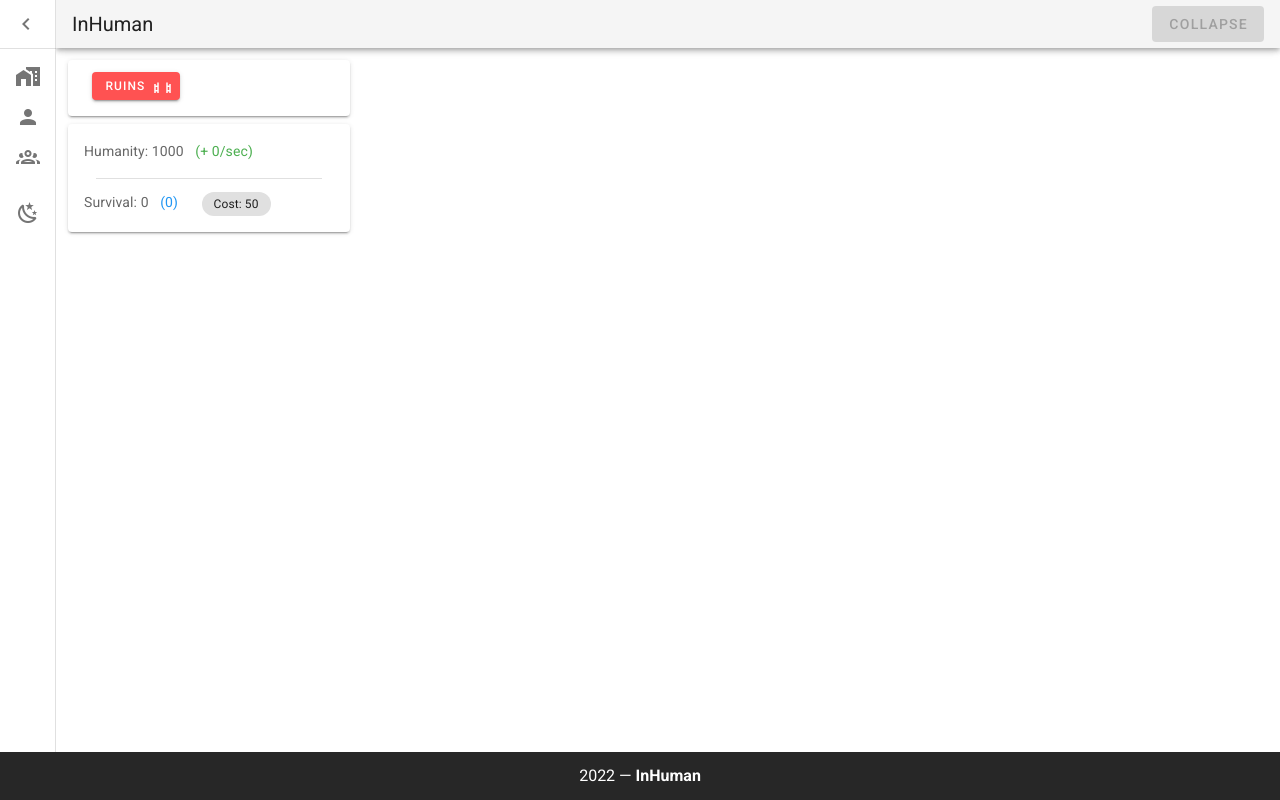
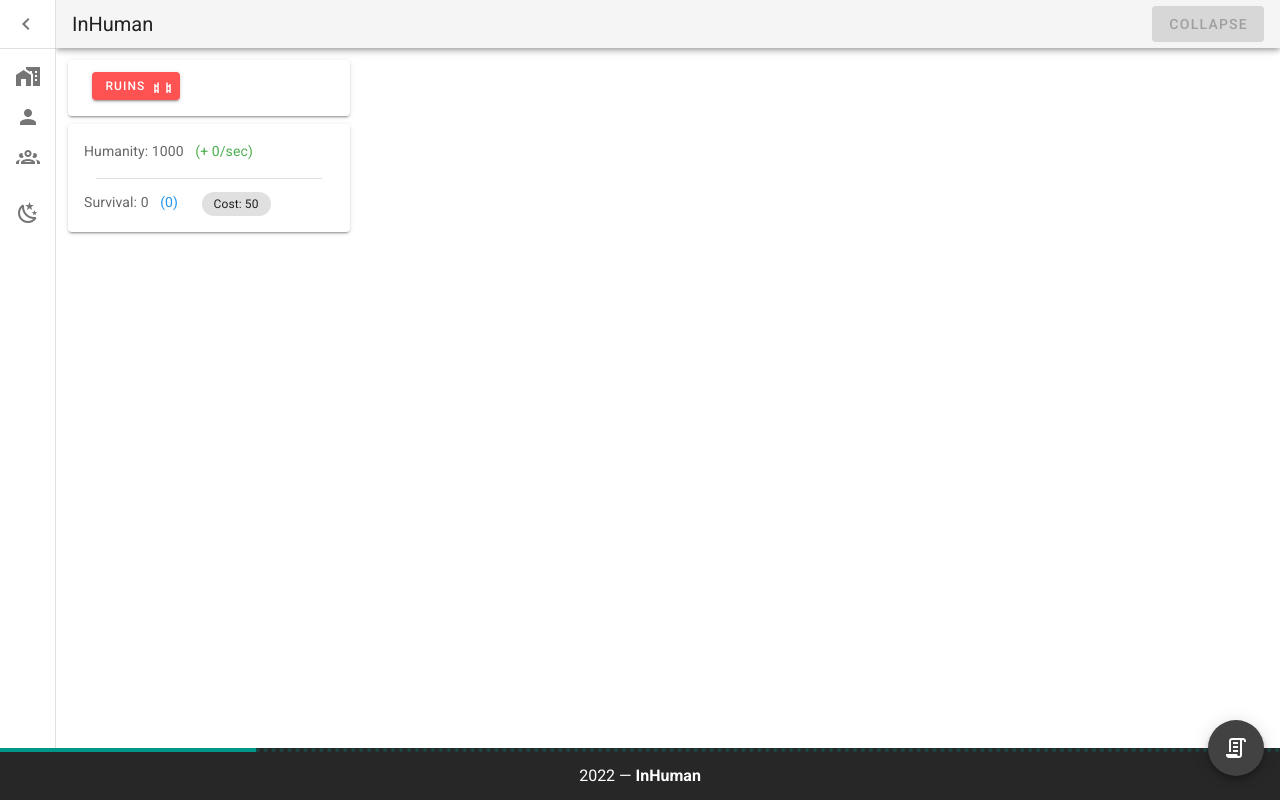
Before and after one commit to Ulises502/InHuman, a Vue app: page / in a window 1280 px wide. Built offline with nearby package versions, Linux system fonts and the light colour scheme.

Commit message:
Add history progress bar

```diff
--- a/src/components/layout/Footer.vue
+++ b/src/components/layout/Footer.vue
@@ -1,8 +1,23 @@
 <template>
   <v-footer dark padless app>
+    <v-progress-linear
+      color="teal"
+      buffer-value="0"
+      value="20"
+      stream
+    ></v-progress-linear>
     <v-col class="text-center" cols="12">
       2022 — <strong>InHuman</strong>
     </v-col>
+    <v-btn
+      fab
+      color="secondary"
+      top
+      right
+      absolute
+    >
+      <v-icon>mdi-script-text-outline</v-icon>
+    </v-btn>
   </v-footer>
 </template>
 
```
